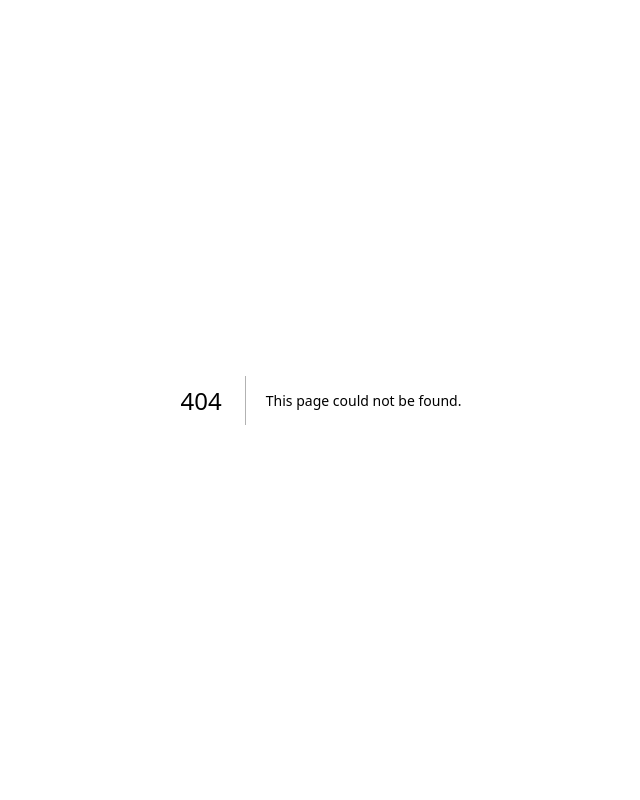
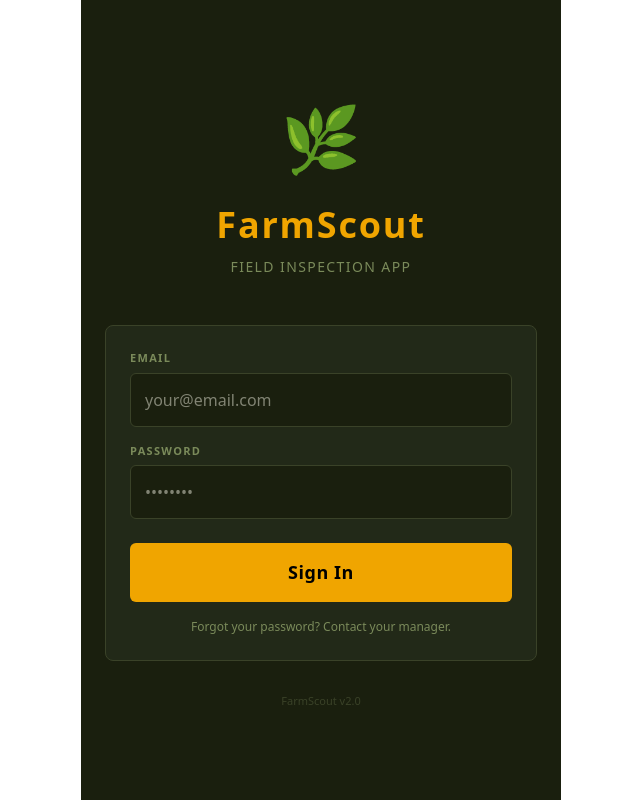
Before and after one commit to rickusjooste-hash/farmscout, a Next.js app: page /scout/login in a window 1280 px wide. Before the commit this address had no page. Shown: the whole page, without its empty margins (319-959 px from the left). Built offline with nearby package versions, Linux system fonts and the light colour scheme; no server answers.

Commit message:
Add scout PWA

```diff
--- /dev/null
+++ b/app/scout/login/page.tsx
@@ -0,0 +1,265 @@
+'use client'
+
+import { useState } from 'react'
+import { useRouter } from 'next/navigation'
+
+const SUPABASE_URL = 'https://agktzdeskpyevurhabpg.supabase.co'
+const SUPABASE_ANON_KEY = process.env.NEXT_PUBLIC_SUPABASE_ANON_KEY || ''
+
+export default function ScoutLogin() {
+  const [email, setEmail] = useState('')
+  const [password, setPassword] = useState('')
+  const [loading, setLoading] = useState(false)
+  const [error, setError] = useState('')
+  const router = useRouter()
+
+  async function handleLogin() {
+    if (!email || !password) {
+      setError('Please enter your email and password')
+      return
+    }
+
+    setLoading(true)
+    setError('')
+
+    try {
+      // 1. Sign in with Supabase Auth
+      const authRes = await fetch(`${SUPABASE_URL}/auth/v1/token?grant_type=password`, {
+        method: 'POST',
+        headers: {
+          'Content-Type': 'application/json',
+          'apikey': SUPABASE_ANON_KEY,
+        },
+        body: JSON.stringify({ email, password }),
+      })
+
+      const authData = await authRes.json()
+
+      if (!authRes.ok) {
+        throw new Error(authData.error_description || 'Invalid email or password')
+      }
+
+      const accessToken = authData.access_token
+      const userId = authData.user.id
+
+      // 2. Look up scout record
+      const scoutRes = await fetch(
+        `${SUPABASE_URL}/rest/v1/scouts?user_id=eq.${userId}&select=*`,
+        {
+          headers: {
+            'apikey': SUPABASE_ANON_KEY,
+            'Authorization': `Bearer ${accessToken}`,
+          },
+        }
+      )
+
+      const scoutData = await scoutRes.json()
+
+      if (!scoutData.length) {
+        throw new Error('No scout account found. Please contact your manager.')
+      }
+
+      const scout = scoutData[0]
+
+      // 3. Save everything to localStorage — they won't need to log in again
+      localStorage.setItem('farmscout_access_token', accessToken)
+      localStorage.setItem('farmscout_refresh_token', authData.refresh_token)
+      localStorage.setItem('farmscout_scout_id', scout.id)
+      localStorage.setItem('farmscout_scout_name', scout.full_name)
+      localStorage.setItem('farmscout_farm_id', scout.farm_id)
+      localStorage.setItem('farmscout_first_trap_id', scout.first_trap_id)
+      localStorage.setItem('farmscout_organisation_id', scout.organisation_id)
+      localStorage.setItem('farmscout_user_id', userId)
+
+      // Get route length in one fast database call
+const routeLengthRes = await fetch(
+  `${SUPABASE_URL}/rest/v1/rpc/get_route_length`,
+  {
+    method: 'POST',
+    headers: {
+      apikey: SUPABASE_ANON_KEY,
+      Authorization: `Bearer ${accessToken}`,
+      'Content-Type': 'application/json',
+    },
+    body: JSON.stringify({ first_trap_id: scout.first_trap_id }),
+  }
+)
+const routeLength = await routeLengthRes.json()
+localStorage.setItem('farmscout_route_length', routeLength.toString())
+
+let currentTrapId = scout.first_trap_id
+
+
+
+localStorage.setItem('farmscout_route_length', routeLength.toString())
+
+      // 4. Go to home screen
+      router.push('/scout')
+
+    } catch (err: any) {
+      setError(err.message || 'Login failed. Please try again.')
+    }
+
+    setLoading(false)
+  }
+
+  return (
+    <div style={styles.app}>
+
+      {/* Logo */}
+      <div style={styles.logoSection}>
+        <div style={styles.logoIcon}>🌿</div>
+        <div style={styles.logoText}>FarmScout</div>
+        <div style={styles.logoSub}>Field Inspection App</div>
+      </div>
+
+      {/* Form */}
+      <div style={styles.form}>
+        <div style={styles.formGroup}>
+          <label style={styles.label}>Email</label>
+          <input
+            style={styles.input}
+            type="email"
+            placeholder="your@email.com"
+            value={email}
+            onChange={e => setEmail(e.target.value)}
+            autoCapitalize="none"
+            autoCorrect="off"
+          />
+        </div>
+
+        <div style={styles.formGroup}>
+          <label style={styles.label}>Password</label>
+          <input
+            style={styles.input}
+            type="password"
+            placeholder="••••••••"
+            value={password}
+            onChange={e => setPassword(e.target.value)}
+          />
+        </div>
+
+        {error && (
+          <div style={styles.errorBox}>
+            ⚠️ {error}
+          </div>
+        )}
+
+        <button
+          style={{ ...styles.loginBtn, opacity: loading ? 0.7 : 1 }}
+          onClick={handleLogin}
+          disabled={loading}
+        >
+          {loading ? 'Signing in...' : 'Sign In'}
+        </button>
+
+        <div style={styles.helpText}>
+          Forgot your password? Contact your manager.
+        </div>
+      </div>
+
+      {/* Version */}
+      <div style={styles.version}>FarmScout v2.0</div>
+
+    </div>
+  )
+}
+
+const styles: Record<string, React.CSSProperties> = {
+  app: {
+    display: 'flex',
+    flexDirection: 'column',
+    justifyContent: 'center',
+    minHeight: '100dvh',
+    maxWidth: 480,
+    margin: '0 auto',
+    background: '#1a1f0e',
+    color: '#e8e8d8',
+    fontFamily: 'system-ui, sans-serif',
+    padding: '0 24px',
+  },
+  logoSection: {
+    textAlign: 'center',
+    marginBottom: 48,
+  },
+  logoIcon: {
+    fontSize: 64,
+    marginBottom: 12,
+  },
+  logoText: {
+    fontSize: 36,
+    fontWeight: 800,
+    letterSpacing: '0.05em',
+    color: '#f0a500',
+  },
+  logoSub: {
+    fontSize: 14,
+    color: '#7a8a5a',
+    marginTop: 4,
+    letterSpacing: '0.1em',
+    textTransform: 'uppercase',
+  },
+  form: {
+    background: '#222918',
+    border: '1px solid #3a4228',
+    borderRadius: 8,
+    padding: 24,
+  },
+  formGroup: {
+    marginBottom: 16,
+  },
+  label: {
+    display: 'block',
+    fontSize: 11,
+    fontWeight: 600,
+    letterSpacing: '0.12em',
+    textTransform: 'uppercase',
+    color: '#7a8a5a',
+    marginBottom: 6,
+  },
+  input: {
+    width: '100%',
+    background: '#1a1f0e',
+    border: '1px solid #3a4228',
+    borderRadius: 6,
+    color: '#e8e8d8',
+    fontSize: 16,
+    padding: '14px',
+    outline: 'none',
+    boxSizing: 'border-box',
+  },
+  errorBox: {
+    background: '#2a1010',
+    border: '1px solid #e05c4b',
+    borderRadius: 6,
+    padding: '12px 14px',
+    color: '#e05c4b',
+    fontSize: 13,
+    marginBottom: 16,
+  },
+  loginBtn: {
+    width: '100%',
+    background: '#f0a500',
+    color: '#000',
+    fontSize: 18,
+    fontWeight: 700,
+    padding: '16px',
+    border: 'none',
+    borderRadius: 6,
+    cursor: 'pointer',
+    letterSpacing: '0.03em',
+    marginTop: 8,
+  },
+  helpText: {
+    textAlign: 'center',
+    fontSize: 12,
+    color: '#7a8a5a',
+    marginTop: 16,
+  },
+  version: {
+    textAlign: 'center',
+    fontSize: 11,
+    color: '#3a4228',
+    marginTop: 32,
+  },
+}
--- a/app/scout/page.tsx
+++ b/app/scout/page.tsx
@@ -1,65 +1,110 @@
 'use client'
 
 import { useEffect, useState } from 'react'
-import { getAll } from '../../lib/scout-db'
+import { useRouter } from 'next/navigation'
 import { runFullSync } from '../../lib/scout-sync'
 
 export default function ScoutApp() {
   const [isOnline, setIsOnline] = useState(true)
   const [isSyncing, setIsSyncing] = useState(false)
-  const [sessions, setSessions] = useState<any[]>([])
+  const [scoutName, setScoutName] = useState('')
   const [pendingCount, setPendingCount] = useState(0)
+  const router = useRouter()
   const supabaseKey = process.env.NEXT_PUBLIC_SUPABASE_ANON_KEY || ''
+  const [trapStatus, setTrapStatus] = useState<'not_started' | 'in_progress' | 'completed'>('not_started')
+  const SUPABASE_URL = 'https://agktzdeskpyevurhabpg.supabase.co'
 
-  // Check online/offline status
   useEffect(() => {
+    // Check if logged in — if not, redirect to login
+    const token = localStorage.getItem('farmscout_access_token')
+    if (!token) {
+      router.push('/scout/login')
+      return
+    }
+
+    // Load scout name
+    const name = localStorage.getItem('farmscout_scout_name') || ''
+    setScoutName(name)
+
+    // Check online status
     setIsOnline(navigator.onLine)
     window.addEventListener('online', () => setIsOnline(true))
     window.addEventListener('offline', () => setIsOnline(false))
+
+    // Load pending count
+    loadPendingCount()
+    checkTrapStatus()
+    // Auto sync if online
+    if (navigator.onLine) {
+      handleSync()
+    }
   }, [])
 
-  // Load sessions from local database
-  useEffect(() => {
-    loadSessions()
-  }, [])
+  async function checkTrapStatus() {
+    const token = localStorage.getItem('farmscout_access_token')
+    const userId = localStorage.getItem('farmscout_user_id')
+    if (!token || !userId) return
 
-  // Auto-sync when online
-  useEffect(() => {
-    if (isOnline && supabaseKey) {
-      handleSync()
+    try {
+      const res = await fetch(
+        `${SUPABASE_URL}/rest/v1/rpc/get_scout_weekly_status`,
+        {
+          method: 'POST',
+          headers: {
+            'apikey': supabaseKey,
+            'Authorization': `Bearer ${token}`,
+            'Content-Type': 'application/json',
+          },
+          body: JSON.stringify({ scout_user_id: userId }),
         }
-  }, [isOnline])
+      )
+      const data = await res.json()
+      setTrapStatus(data.status)
+    } catch { }
+  }
 
-  async function loadSessions() {
-    const data = await getAll('inspection_sessions')
-    setSessions(data.sort((a, b) =>
-      new Date(b.started_at).getTime() - new Date(a.started_at).getTime()
-    ))
+  async function loadPendingCount() {
+    try {
       const { getPendingQueue } = await import('../../lib/scout-db')
       const queue = await getPendingQueue()
       setPendingCount(queue.length)
+    } catch {
+      setPendingCount(0)
+    }
   }
 
   async function handleSync() {
     if (isSyncing) return
     setIsSyncing(true)
+    try {
       await runFullSync(supabaseKey)
-    await loadSessions()
+      await loadPendingCount()
+    } catch { }
     setIsSyncing(false)
   }
 
-  const activeSessions = sessions.filter(s => s.status === 'active')
-  const recentSessions = sessions.filter(s => s.status !== 'active').slice(0, 5)
+  function handleLogout() {
+    localStorage.clear()
+    router.push('/scout/login')
+  }
+
+  // Get first name only for greeting
+  const firstName = scoutName.split(' ')[0]
 
   return (
     <div style={styles.app}>
 
       {/* Header */}
       <div style={styles.header}>
+        <div>
           <div style={styles.logo}>🌿 FarmScout</div>
+          <div style={styles.greeting}>Hello, {firstName}</div>
+        </div>
         <div style={styles.headerRight}>
           {pendingCount > 0 && (
-            <div style={styles.pendingBadge}>{pendingCount} pending</div>
+            <div style={styles.pendingBadge} onClick={handleSync}>
+              {pendingCount} pending
+            </div>
           )}
           <div
             style={{
@@ -68,9 +113,8 @@ export default function ScoutApp() {
               color: isOnline ? '#6abf4b' : '#e05c4b',
               border: `1px solid ${isOnline ? '#6abf4b' : '#e05c4b'}`,
             }}
-            onClick={handleSync}
           >
-            {isSyncing ? '⟳ Syncing...' : isOnline ? '● Online' : '● Offline'}
+            {isSyncing ? '⟳ Syncing' : isOnline ? '● Online' : '● Offline'}
           </div>
         </div>
       </div>
@@ -78,74 +122,66 @@ export default function ScoutApp() {
       {/* Main content */}
       <div style={styles.screen}>
 
-        {/* Active Sessions */}
-        {activeSessions.length > 0 && (
         <div style={styles.section}>
-            <div style={styles.sectionLabel}>Active Inspections</div>
-            {activeSessions.map(s => (
-              <SessionCard key={s.id} session={s} />
-            ))}
+          <div style={styles.sectionLabel}>What would you like to do?</div>
+
+          {/* Tile Grid */}
+          <div style={styles.tileGrid}>
+
+           {/* Trap Inspection */}
+<div
+  style={{
+    ...styles.tile,
+    background: trapStatus === 'completed' ? '#1a1a1a' : '#1a3a2a',
+    cursor: trapStatus === 'completed' ? 'not-allowed' : 'pointer',
+    opacity: trapStatus === 'completed' ? 0.5 : 1,
+  }}
+  onClick={() => trapStatus !== 'completed' && router.push('/scout/trap-inspection')}
+>
+  <div style={styles.tileIcon}>🪤</div>
+  <div style={styles.tileLabel}>Trap Inspection</div>
+  {trapStatus === 'completed' && (
+    <div style={{ ...styles.tileSoon, color: '#6abf4b' }}>✓ Done this week</div>
+  )}
+  {trapStatus === 'in_progress' && (
+    <div style={{ ...styles.tileSoon, color: '#f0a500' }}>● In progress</div>
+  )}
 </div>
-        )}
 
-        {/* Recent Sessions */}
-        <div style={styles.section}>
-          <div style={styles.sectionLabel}>Recent</div>
-          {sessions.length === 0 ? (
-            <div style={styles.empty}>
-              <div style={{ fontSize: 40, marginBottom: 12 }}>🌱</div>
-              <div style={styles.emptyTitle}>No inspections yet</div>
-              <div style={styles.emptyDesc}>
-                Tap the button below to start your first inspection.
+            {/* Coming soon tiles */}
+            <div style={{ ...styles.tile, ...styles.tileDimmed }}>
+              <div style={styles.tileIcon}>🍎</div>
+              <div style={styles.tileLabel}>Pomefruit Scouting</div>
+              <div style={styles.tileSoon}>Coming soon</div>
             </div>
+
+            <div style={{ ...styles.tile, ...styles.tileDimmed }}>
+              <div style={styles.tileIcon}>🍑</div>
+              <div style={styles.tileLabel}>Stonefruit Scouting</div>
+              <div style={styles.tileSoon}>Coming soon</div>
             </div>
-          ) : (
-            recentSessions.map(s => (
-              <SessionCard key={s.id} session={s} />
-            ))
-          )}
+
+            <div style={{ ...styles.tile, ...styles.tileDimmed }}>
+              <div style={styles.tileIcon}>🍊</div>
+              <div style={styles.tileLabel}>Citrus Scouting</div>
+              <div style={styles.tileSoon}>Coming soon</div>
+            </div>
+
+          </div>
         </div>
 
       </div>
 
-      {/* Bottom Button */}
+      {/* Bottom bar with logout */}
       <div style={styles.bottomBar}>
-        <button style={styles.primaryBtn}>
-          + New Inspection
+        <button style={styles.logoutBtn} onClick={handleLogout}>
+          Sign Out
         </button>
       </div>
 
     </div>
   )
 }
-
-// ── Session Card ─────────────────────────────────────────────────────────
-
-function SessionCard({ session }: { session: any }) {
-  return (
-    <div style={styles.card}>
-      <div style={styles.cardRow}>
-        <div style={styles.cardTitle}>
-          {session.orchard_name || 'Unnamed Orchard'}
-        </div>
-        <div style={{
-          ...styles.chip,
-          background: session.status === 'active' ? '#1a3a1a' : '#1a1a3a',
-          color: session.status === 'active' ? '#6abf4b' : '#5b9bd5',
-        }}>
-          {session.status || 'active'}
-        </div>
-      </div>
-      <div style={styles.cardMeta}>
-        {session.block_name && <span>Block {session.block_name}</span>}
-        <span>{session._treeCount || 0} trees</span>
-        <span>{new Date(session.started_at).toLocaleDateString()}</span>
-      </div>
-    </div>
-  )
-}
-
-// ── Styles ────────────────────────────────────────────────────────────────
 
 const styles: Record<string, React.CSSProperties> = {
   app: {
@@ -169,9 +205,14 @@ const styles: Record<string, React.CSSProperties> = {
     flexShrink: 0,
   },
   logo: {
-    fontSize: 20,
+    fontSize: 18,
     fontWeight: 700,
-    letterSpacing: '0.02em',
+    color: '#f0a500',
+  },
+  greeting: {
+    fontSize: 13,
+    color: '#7a8a5a',
+    marginTop: 2,
   },
   headerRight: {
     display: 'flex',
@@ -179,10 +220,9 @@ const styles: Record<string, React.CSSProperties> = {
     gap: 8,
   },
   statusPill: {
-    fontSize: 12,
+    fontSize: 11,
     padding: '4px 10px',
     borderRadius: 100,
-    cursor: 'pointer',
     fontWeight: 500,
   },
   pendingBadge: {
@@ -192,6 +232,7 @@ const styles: Record<string, React.CSSProperties> = {
     fontWeight: 700,
     padding: '3px 8px',
     borderRadius: 100,
+    cursor: 'pointer',
   },
   screen: {
     flex: 1,
@@ -207,54 +248,48 @@ const styles: Record<string, React.CSSProperties> = {
     letterSpacing: '0.12em',
     textTransform: 'uppercase',
     color: '#7a8a5a',
+    marginBottom: 16,
+  },
+  tileGrid: {
+    display: 'grid',
+    gridTemplateColumns: '1fr 1fr',
+    gap: 12,
+  },
+  tile: {
+    background: '#222918',
+    border: '1px solid #3a4228',
+    borderRadius: 8,
+    padding: '24px 16px',
+    display: 'flex',
+    flexDirection: 'column',
+    alignItems: 'center',
+    justifyContent: 'center',
+    cursor: 'pointer',
+    minHeight: 130,
+    transition: 'opacity 0.15s',
+    position: 'relative',
+  },
+  tileDimmed: {
+    opacity: 0.4,
+    cursor: 'not-allowed',
+  },
+  tileIcon: {
+    fontSize: 40,
     marginBottom: 10,
   },
-  card: {
-    background: '#222918',
-    border: '1px solid #3a4228',
-    borderRadius: 6,
-    padding: '14px 16px',
-    marginBottom: 8,
-    borderLeft: '3px solid #f0a500',
+  tileLabel: {
+    fontSize: 13,
+    fontWeight: 600,
+    textAlign: 'center',
+    color: '#e8e8d8',
+    letterSpacing: '0.02em',
   },
-  cardRow: {
-    display: 'flex',
-    justifyContent: 'space-between',
-    alignItems: 'center',
-  },
-  cardTitle: {
-    fontSize: 16,
-    fontWeight: 600,
-  },
-  cardMeta: {
-    fontSize: 12,
+  tileSoon: {
+    fontSize: 10,
     color: '#7a8a5a',
     marginTop: 4,
-    display: 'flex',
-    gap: 12,
-  },
-  chip: {
-    fontSize: 11,
-    fontWeight: 600,
-    padding: '2px 8px',
-    borderRadius: 4,
     textTransform: 'uppercase',
-    letterSpacing: '0.05em',
-  },
-  empty: {
-    textAlign: 'center',
-    padding: '40px 24px',
-    color: '#7a8a5a',
-  },
-  emptyTitle: {
-    fontSize: 18,
-    fontWeight: 600,
-    color: '#e8e8d8',
-    marginBottom: 6,
-  },
-  emptyDesc: {
-    fontSize: 13,
-    lineHeight: 1.5,
+    letterSpacing: '0.08em',
   },
   bottomBar: {
     padding: 16,
@@ -262,16 +297,15 @@ const styles: Record<string, React.CSSProperties> = {
     borderTop: '1px solid #3a4228',
     flexShrink: 0,
   },
-  primaryBtn: {
+  logoutBtn: {
     width: '100%',
-    background: '#f0a500',
-    color: '#000',
-    fontSize: 17,
-    fontWeight: 700,
-    padding: '14px 20px',
-    border: 'none',
+    background: 'transparent',
+    border: '1px solid #3a4228',
     borderRadius: 6,
+    color: '#7a8a5a',
+    fontSize: 15,
+    fontWeight: 600,
+    padding: '12px',
     cursor: 'pointer',
-    letterSpacing: '0.03em',
   },
 }
--- a/lib/scout-db.ts
+++ b/lib/scout-db.ts
@@ -207,8 +207,13 @@ export async function upsertMany<T extends keyof FarmScoutDB>(
 }
 
 export async function getPendingQueue() {
-  const db = await getScoutDB()
-  return db.getAllFromIndex('sync_queue', 'by_synced', false as any)
+  try {
+    const db = await getScoutDB()
+    const all = await db.getAll('sync_queue')
+    return all.filter(item => item.synced === false)
+  } catch {
+    return []
+  }
 }
 
 export async function deleteFromQueue(id: number) {
```
Also changed, not shown: app/scout/trap-inspection/page.tsx (+109 -46 lines). Lines whose indentation alone changed are shown as unchanged.
